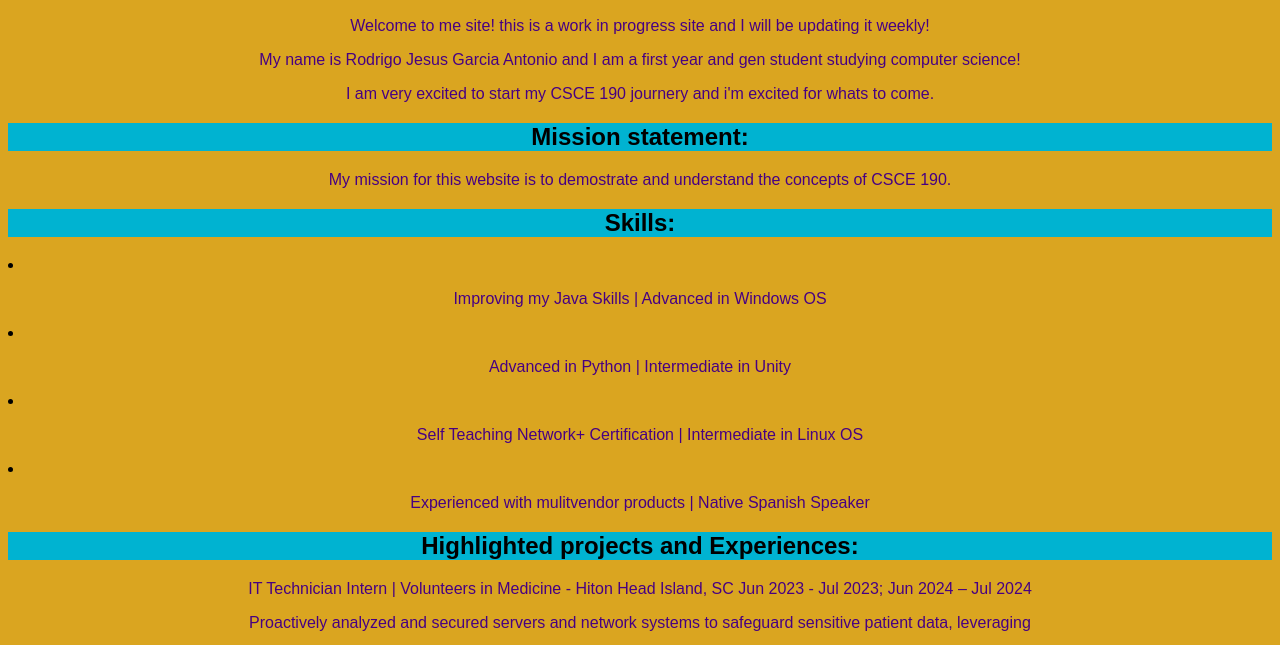
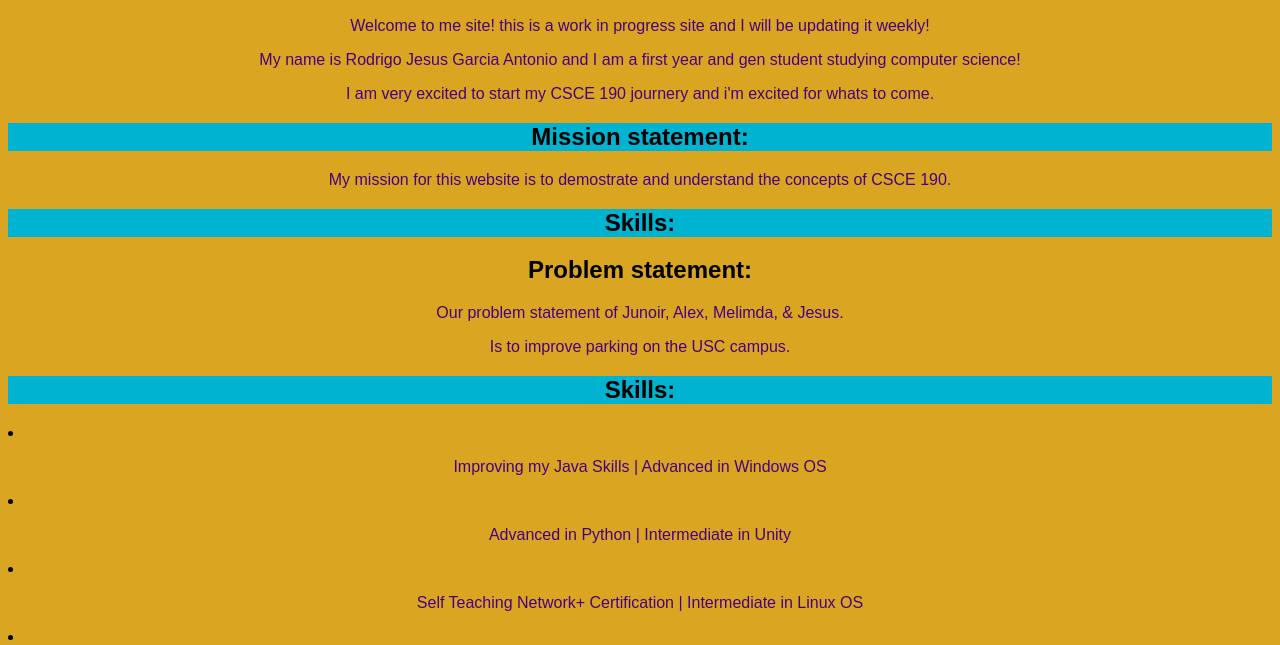
Before and after one commit to Jesus-GAR0/Jesus-GAR0.github.io, a plain HTML site: page index.html in a window 1280 px wide. Shown: the part 111-756 px from the top of the page. Drawn offline with Linux system fonts and the light colour scheme.

Commit message:
addaed probelm statement

```diff
--- a/index.html
+++ b/index.html
@@ -30,6 +30,18 @@
            <h2>Skills:</h2>
       </div>
 
+      <div class= "problem">
+      <h2>Problem statement:</h2>
+      </div>
+
+      </div class = "problem_txt">
+      <p>Our problem statement of Junoir, Alex, Melimda, & Jesus.</p>
+       <p>Is to improve parking  on the USC campus.</p>
+      <div class = "Skill">
+           <h2>Skills:</h2>
+      </div>
+
+
       <div class="Skills_txt">
       <li><p>Improving my Java Skills  | Advanced in Windows OS </p>
       <li><p>Advanced in Python | Intermediate in Unity </p>
```
